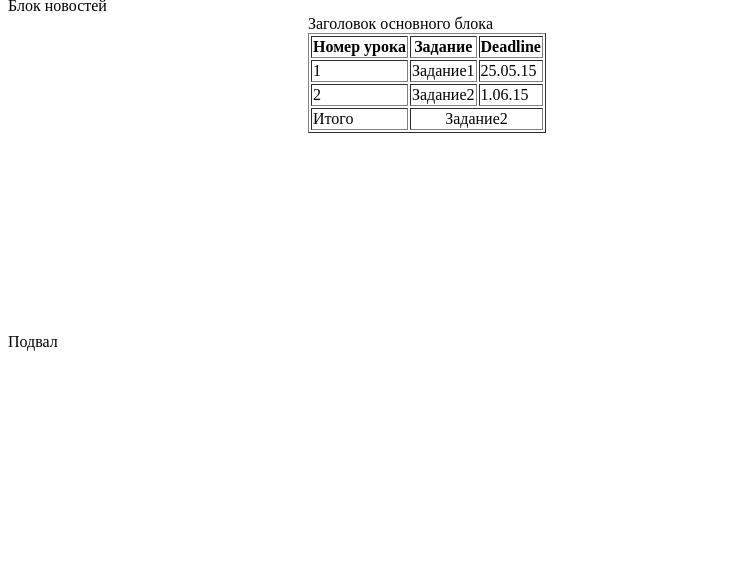
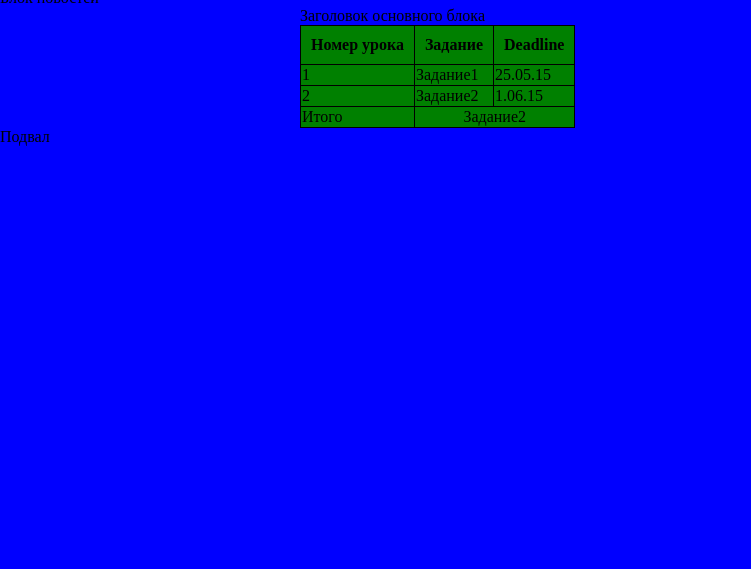
Before and after one commit to ViktorKITP/learningWEB, a plain HTML site: page div.html in a window 1280 px wide. Shown: the part 231-800 px from the top of the page, without its empty margins (0-751 px from the left). Drawn offline with Linux system fonts and the light colour scheme.

Commit message:
table edit

```diff
--- a/div.html
+++ b/div.html
@@ -14,14 +14,10 @@
 	<div>А сдесь все нармуль-красненький</div>
 </div>
 <div id="menu">Меню</div>
-
-
-
 <div>Блок новостей</div>
-
 <div id="main">
 	<div id="mainHeader">Заголовок основного блока</div>
-	<table border="1">
+	<table class="table" >
 					 <tr>
 						<th>Номер урока</th>
 						<th>Задание</th>
@@ -43,10 +39,6 @@
 						</tr>
 	</table>
 </div>
-
-
-<div id="bottom"> Подвал</div>
-
+<div class="bottom"> Подвал</div>
 </body
-
 </html>
--- a/style.css
+++ b/style.css
@@ -19,8 +19,34 @@
 #mainHeader{
 
 }
-#bottom{
-	float:bottom;
-	margin-top:200px;
+.bottom{
+	margin:0 auto;
+}
+.table{
+	background-color: green;
+	border-style:solid;
+	border-width:1px;
+	border-color:#ffffff;
 
+	border:1px double black;
+	border-collapse: collapse;
 }
+.table td{
+	border-color:#ffffff;
+	border:1px solid black;
+}
+.table th{
+	padding:10px;
+	border-color:#000000;
+	border:1px solid black;
+}
+.table tr{
+	padding:10px;
+	border-color:#ffffff;
+	border:1px solid black;
+}
+
+body{
+	margin:0 auto;
+	background-color: blue;
+	}
```
